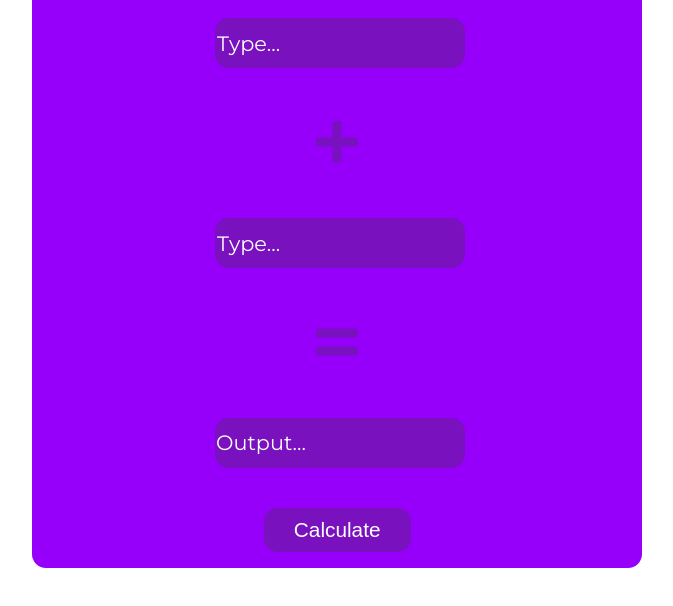
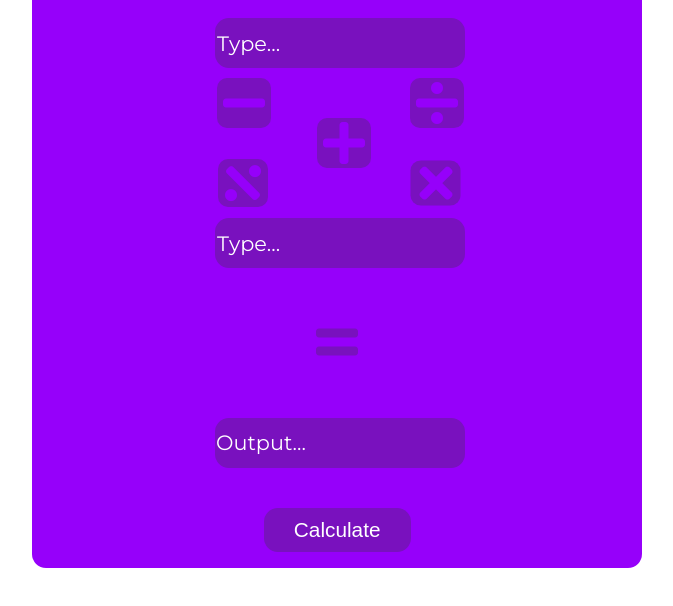
Before and after one commit to Holgerhk/Plus-Calculater, a plain HTML site: page index.html in a window 1280 px wide. Shown: the part 182-788 px from the top of the page, without its empty margins (303-976 px from the left). Drawn offline with Linux system fonts and the light colour scheme.

Commit message:
a third message

```diff
--- a/index.html
+++ b/index.html
@@ -18,7 +18,26 @@
     <div class="container">
         <h1 class="heading">Calculater</h1>
         <input type="number" class="input input-one" placeholder="Type...">
-        <i class="fas fa-plus"></i>
+
+        <button class="btn-plus btn-sign">
+            <i class="fas fa-plus"></i>
+        </button>
+        <button class="btn-minus btn-sign">
+            <i class="fas fa-minus"></i>
+        </button>
+
+        <button class="btn-divide btn-sign">
+            <i class="fas fa-divide"></i>
+        </button>
+
+        <button class="btn-times btn-sign">
+            <i class="fas fa-times"></i>
+        </button>
+
+        <button class="btn-percentage btn-sign">
+            <i class="fas fa-percentage"></i>
+        </button>
+
         <input type="number" class="input input-two" placeholder="Type...">
         <i class="fas fa-equals"></i>
         <div class="output-con">
--- a/script.js
+++ b/script.js
@@ -0,0 +1,41 @@
+const input_one = document.querySelector(".input-one");
+const input_two = document.querySelector(".input-two");
+const output = document.querySelector(".output-text");
+const btn = document.querySelector(".btn");
+const btn_sign = document.querySelectorAll(".btn-sign");
+
+console.log(btn_sign);
+
+btn_sign.forEach(btn => {
+    if (btn.clicked == true) {
+        btn_sign == false;
+        btn == true;
+        console.log(btn);
+    }
+});
+
+btn.addEventListener("click", () => {
+    let value_one = input_one.value;
+    let value_two = input_two.value;
+
+    if (btn_sign[0].clicked == true) {
+        let sum = +value_one + +value_two;
+        output.textContent = sum;
+
+    } else if (btn_sign[1].clicked == true) {
+        let sum = +value_one - +value_two;
+        output.textContent = sum;
+
+    } else if (btn_sign[2].clicked == true) {
+        let sum = +value_one / +value_two;
+        output.textContent = sum
+
+    } else if (btn_sign[3].clicked == true) {
+        let sum = +value_one * +value_two;
+        output.textContent = sum
+
+    } else if (btn_sign[4].clicked == true) {
+        let sum = +value_one + +value_two;
+        output.textContent = sum
+    }
+});
--- a/style.css
+++ b/style.css
@@ -60,12 +60,126 @@ body {
   left: 30%;
 }
 
+/* plus */
+
+.btn-plus {
+  position: absolute;
+  background-color: #7911be;
+  border: none;
+  border-radius: 10px;
+  left: 285px;
+  top: 200px;
+}
+
 .fa-plus {
+  font-size: 3rem;
+  color: #9600fa;
+}
+
+.btn-plus:hover {
+  background-color: #7e1bc0;
+}
+
+.btn-plus:focus {
+  transform: scale(0.9);
+}
+
+/* minus */
+
+.btn-minus {
   position: absolute;
-  top: 200px;
-  left: 284px;
+  background-color: #7911be;
+  border: none;
+  border-radius: 10px;
+  top: 160px;
+  left: 185px;
+}
+
+.fa-minus {
   font-size: 3rem;
-  color: #7911be;
+  color: #9600fa;
+}
+
+.btn-minus:hover {
+  background-color: #7e1bc0;
+}
+
+.btn-minus:focus {
+  transform: scale(0.9);
+}
+
+/* divide */
+
+.btn-divide {
+  position: absolute;
+  background-color: #7911be;
+  border: none;
+  border-radius: 10px;
+  top: 160px;
+  left: 378px;
+}
+
+.fa-divide {
+  font-size: 3rem;
+  color: #9600fa;
+}
+
+.btn-divide:hover {
+  background-color: #7e1bc0;
+}
+
+.btn-divide:focus {
+  transform: scale(0.9);
+}
+
+/* times */
+
+.btn-times {
+  position: absolute;
+  background-color: #7911be;
+  border: none;
+  border-radius: 10px;
+  top: 240px;
+  left: 381px;
+  transform: rotate(90deg);
+}
+
+.fa-times {
+  font-size: 3rem;
+  color: #9600fa;
+}
+
+.btn-times:hover {
+  background-color: #7e1bc0;
+}
+
+.btn-times:focus {
+  transform: scale(0.9);
+}
+
+/* percentage */
+
+.btn-percentage {
+  position: absolute;
+  background-color: #7911be;
+  border: none;
+  border-radius: 10px;
+  top: 240px;
+  left: 187px;
+  transform: rotate(90deg);
+}
+
+.fa-percentage {
+  font-size: 3rem;
+  color: #9600fa;
+}
+
+.btn-percentage:hover {
+  background-color: #7e1bc0;
+}
+
+.btn-percentage:focus {
+  transform: scale(0.9);
 }
 
 .fa-equals {
```
